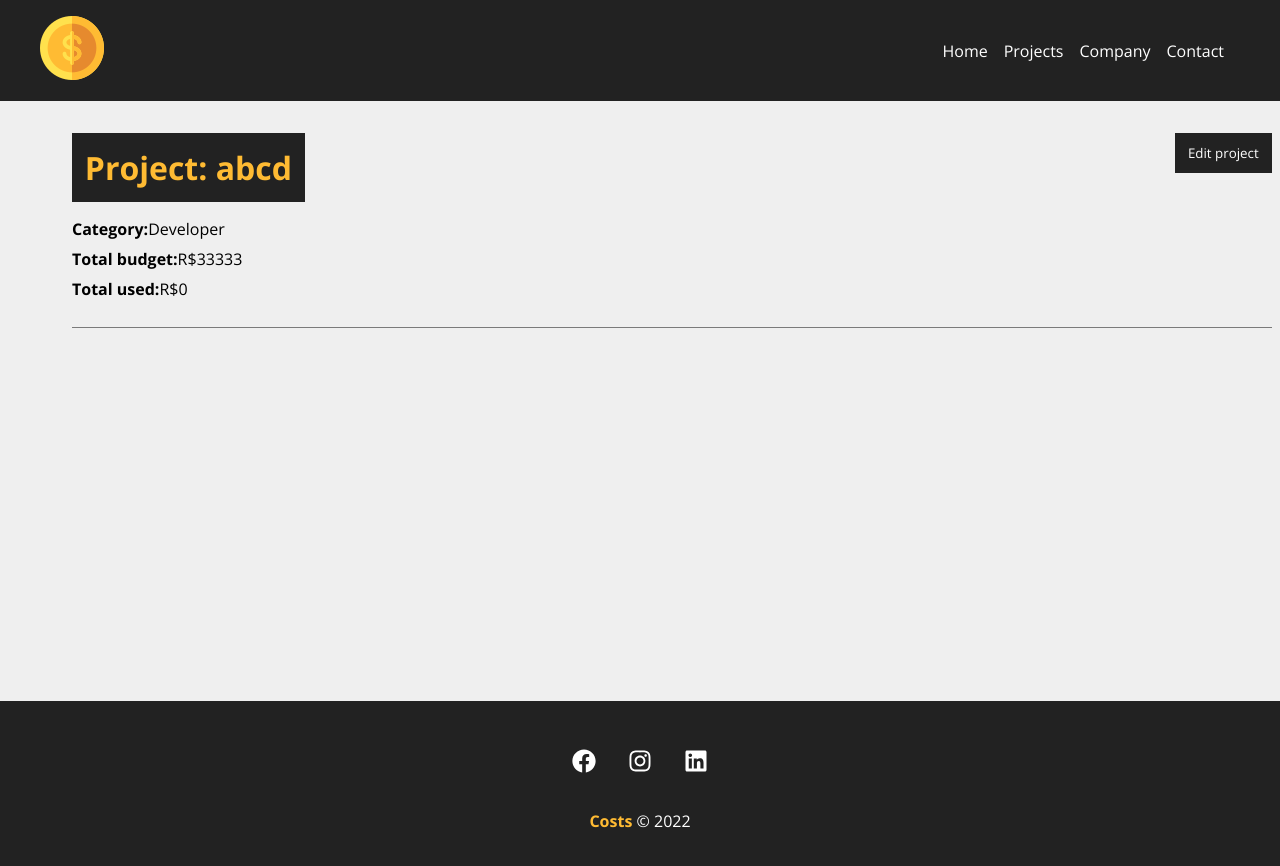
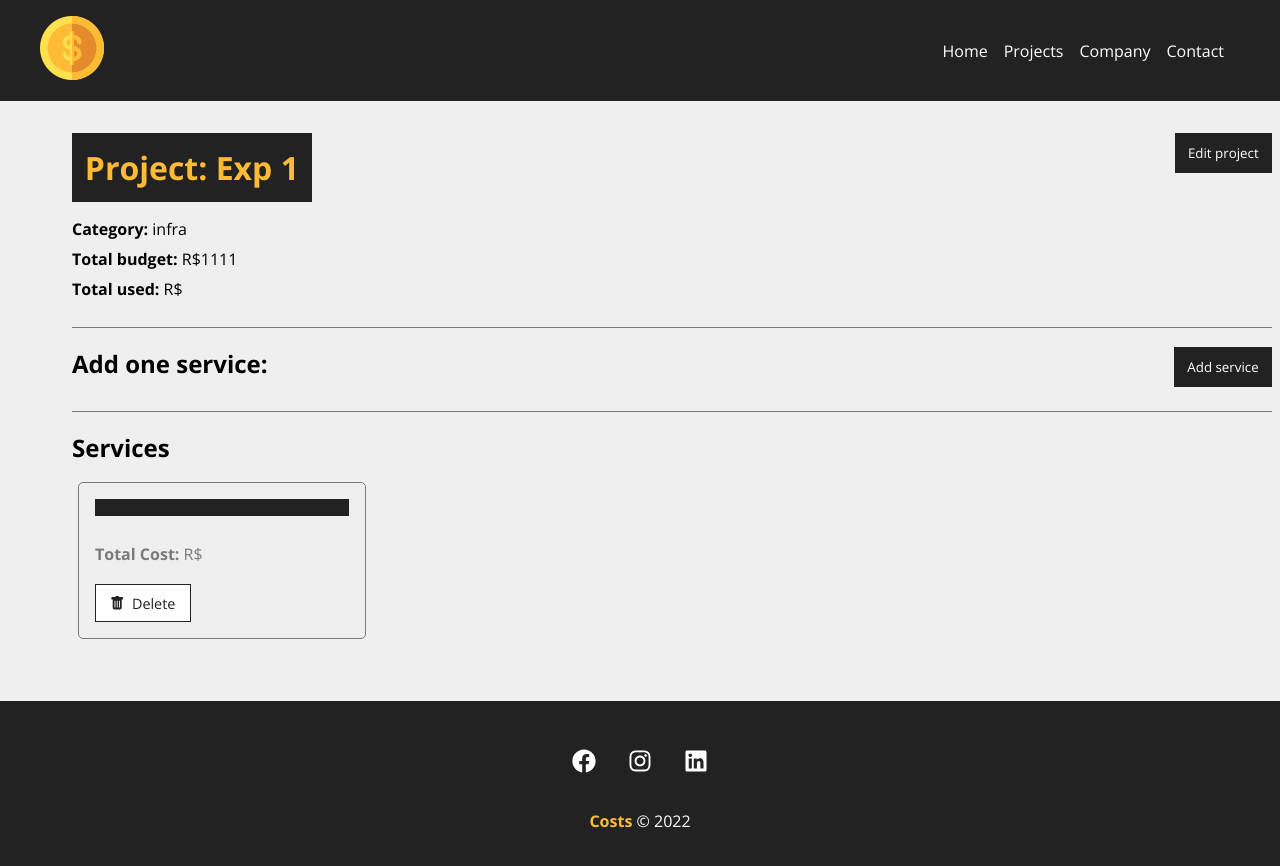
Before and after one commit to VitorDuarte0117/Costs, a React (Create React App) app: page /project/1 in a window 1280 px wide. Shown: the top 866 px of the page. Built offline with nearby package versions, Linux system fonts and the light colour scheme; data requests are answered from the project's data file.

Commit message:
Project done

```diff
--- a/db.json
+++ b/db.json
@@ -1,22 +1,26 @@
 {
   "projects": [
     {
-      "name": "abcd",
-      "budget": "33333",
+      "name": "Exp 1",
+      "budget": "1111",
       "category": {
-        "id": "2",
-        "name": "Developer"
+        "id": "1",
+        "name": "infra"
       },
-      "cost": 0,
-      "services": [],
+      "cost": null,
+      "services": [
+        {
+          "id": "41830a3f-10c0-41a8-8616-c4639314312b"
+        }
+      ],
       "id": 1
     },
     {
       "name": "exp 2",
       "budget": "2222",
       "category": {
-        "id": "2",
-        "name": "Developer"
+        "id": "3",
+        "name": "Design"
       },
       "cost": 0,
       "services": [],
--- a/src/components/pages/Project.js
+++ b/src/components/pages/Project.js
@@ -1,4 +1,5 @@
 import styles from "./Project.module.css";
+import { parse, v4 as uuid4 } from "uuid";
 
 import { useParams } from "react-router-dom";
 import { useState, useEffect } from "react";
@@ -6,12 +7,16 @@
 import Container from "../layout/Container";
 import Message from "../layout/Message";
 import ProjectForm from "../project/ProjectForm";
+import ServiceForm from "../service/ServiceForm";
+import ServiceCard from "../service/ServiceCard";
 
 function Project() {
     const { id } = useParams();
 
     const [project, setProject] = useState([]);
+    const [services, setServices] = useState([]);
     const [showProjectForm, setShowProjectForm] = useState(false);
+    const [showServiceForm, setShowServiceForm] = useState(false);
     const [message, setMessage] = useState();
     const [type, setType] = useState();
 
@@ -25,12 +30,15 @@
             .then((resp) => resp.json())
             .then((data) => {
                 setProject(data);
+                setServices(data.services);
             })
             .catch((err) => {
                 console.log(err);
             });
     }, [id]);
     function editPost(project) {
+        setMessage("");
+
         // budget validation
         if (project.budget < project.cost) {
             setMessage(
@@ -57,8 +65,72 @@
             .catch((err) => console.log(err));
     }
 
+    function createService(project) {
+        setMessage("");
+
+        const lastService = project.services[project.services.length - 1];
+        lastService.id = uuid4();
+
+        const lastServiceCost = lastService.cost;
+
+        const newCost = parseFloat(project.cost) + parseFloat(lastServiceCost);
+
+        // maximum value validation
+        if (newCost > parseFloat(project.budget)) {
+            setMessage("Maximum budget exceeded");
+            setType("error");
+            project.services.pop();
+            return false;
+        }
+        project.cost = newCost;
+
+        //Update project
+        fetch(`http://localhost:5000/projects/${project.id}`, {
+            method: "PATCH",
+            headers: {
+                "Content-Type": "application/json",
+            },
+            body: JSON.stringify(project),
+        })
+            .then((resp) => resp.json())
+            .then((data) => {
+                setShowServiceForm(false);
+            })
+            .catch((err) => console.log(err));
+    }
+
+    function removeService(id, cost) {
+        const servicesUpdated = project.services.filter(
+            (service) => service.id !== id
+        );
+
+        const projectUpdated = project;
+
+        projectUpdated.services = servicesUpdated;
+        projectUpdated.cost =
+            parseFloat(projectUpdated.cost) - parseFloat(cost);
+
+        fetch(`http://localhost:5000/projects/${projectUpdated.id}`, {
+            method: "PATCH",
+            headers: {
+                "Content-Type": "application/json",
+            },
+            body: JSON.stringify(projectUpdated),
+        })
+            .then((resp) => resp.json())
+            .then((data) => {
+                setProject(projectUpdated);
+                setServices(servicesUpdated);
+                setMessage("Service removed successfully");
+            })
+            .catch((err) => console.log(err));
+    }
+
     function toggleProjectForm() {
         setShowProjectForm(!showProjectForm);
+    }
+    function toggleServiceForm() {
+        setShowServiceForm(!showServiceForm);
     }
 
     return (
@@ -78,15 +150,16 @@
                             {!showProjectForm ? (
                                 <div className={styles.project_info}>
                                     <p>
-                                        <span>Category:</span>
+                                        <span>Category: </span>
                                         {project.category.name}
                                     </p>
                                     <p>
-                                        <span>Total budget:</span>R$
+                                        <span>Total budget: </span>R$
                                         {project.budget}
                                     </p>
                                     <p>
-                                        <span>Total used:</span>R${project.cost}
+                                        <span>Total used: </span>R$
+                                        {project.cost}
                                     </p>
                                 </div>
                             ) : (
@@ -99,6 +172,41 @@
                                 </div>
                             )}
                         </div>
+                        <div className={styles.service_from_container}>
+                            <h2>Add one service:</h2>
+                            <button
+                                className={styles.btn}
+                                onClick={toggleServiceForm}
+                            >
+                                {!showServiceForm ? "Add service" : "Close"}
+                            </button>
+                            <div className={styles.project_info}>
+                                {showServiceForm && (
+                                    <ServiceForm
+                                        handleSubmit={createService}
+                                        btnText="Add Service"
+                                        projectData={project}
+                                    />
+                                )}
+                            </div>
+                        </div>
+                        <h2>Services</h2>
+                        <Container customClass="start">
+                            {services.length > 0 &&
+                                services.map((service) => (
+                                    <ServiceCard
+                                        id={service.id}
+                                        name={service.name}
+                                        cost={service.cost}
+                                        description={service.description}
+                                        key={service.key}
+                                        handleRemove={removeService}
+                                    />
+                                ))}
+                            {services.length === 0 && (
+                                <p>There are no registered services</p>
+                            )}
+                        </Container>
                     </Container>
                 </div>
             ) : (
--- /dev/null
+++ b/src/components/service/ServiceCard.js
@@ -0,0 +1,28 @@
+import styles from "../project/ProjectCard.module.css";
+
+import { BsFillTrashFill } from "react-icons/bs";
+
+function ServiceCard({ id, name, cost, description, handleRemove }) {
+    const remove = (e) => {
+        e.preventDefault();
+        handleRemove(id, cost);
+    };
+
+    return (
+        <div className={styles.project_card}>
+            <h4>{name}</h4>
+            <p>
+                <span>Total Cost:</span> R${cost}
+            </p>
+            <p>{description}</p>
+            <div className={styles.project_card_actions}>
+                <button onClick={remove}>
+                    <BsFillTrashFill />
+                    Delete
+                </button>
+            </div>
+        </div>
+    );
+}
+
+export default ServiceCard;
--- /dev/null
+++ b/src/components/service/ServiceForm.js
@@ -0,0 +1,48 @@
+import { useState } from "react";
+import Input from "../form/input";
+import SubmitButton from "../form/SubmitButton";
+
+import styles from "../project/ProjectForm.module.css";
+
+function ServiceForm({ handleSubmit, btnText, projectData }) {
+    const [service, setService] = useState({});
+
+    const submit = (e) => {
+        e.preventDefault();
+        projectData.services.push(service);
+        handleSubmit(projectData);
+    };
+
+    function handleChange(e) {
+        setService({ ...service, [e.target.name]: e.target.value });
+    }
+
+    return (
+        <form onSubmit={submit} className={styles.form}>
+            <Input
+                type="text"
+                text="Nome do serviço"
+                name="name"
+                placeholder="Insira o nome do serviço"
+                handleOnChange={handleChange}
+            />
+            <Input
+                type="number"
+                text="Custo do serviço"
+                name="cost"
+                placeholder="Insira o valor total"
+                handleOnChange={handleChange}
+            />
+            <Input
+                type="text"
+                text="Descrição do projeto"
+                name="description"
+                placeholder="Descreva o serviço"
+                handleOnChange={handleChange}
+            />
+            <SubmitButton text={btnText} />
+        </form>
+    );
+}
+
+export default ServiceForm;
```
